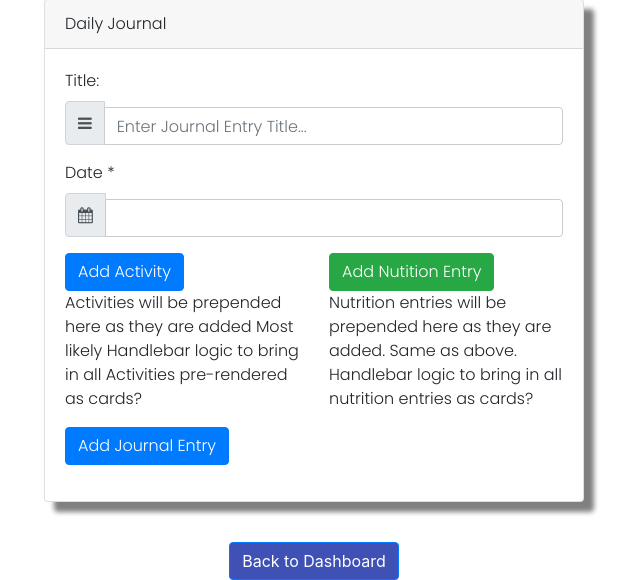
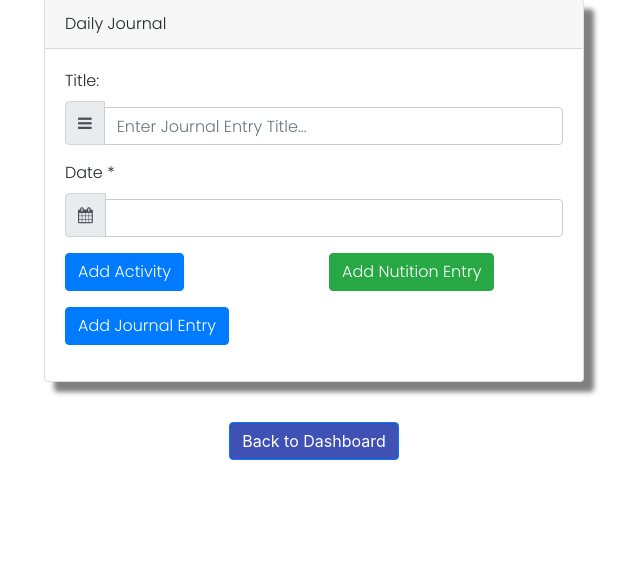
Before and after one commit to On-Your-Marc-GO/Balanced, a Node server app: page /journalEntry in a window 1280 px wide. Shown: the part 897-1477 px from the top of the page, without its empty margins (326-966 px from the left). After the commit the page ends 1357 px from the top, so only its background shows below. Run offline with Node 20, Linux system fonts and the light colour scheme; the visitor is signed in with stand-in values (Sample User, id 1); data that the repository does not hold is empty; some libraries are stand-ins or nearby versions.

Commit message:
deleted the note about prepending on the journal entry page

```diff
--- a/views/journalEntry.handlebars
+++ b/views/journalEntry.handlebars
@@ -108,16 +108,10 @@
     <div class='row'>
         <div class="col-6 JE-Activities-Col">
             <p>
-                Activities will be prepended here as they are added
-                Most likely Handlebar logic to bring in all Activities
-                pre-rendered as cards?
             </p>
         </div>
         <div class="col-6 JE-Nutition-Col">
             <p>
-                Nutrition entries will be prepended here as they are added.
-                Same as above. Handlebar logic to bring in all nutrition entries
-                as cards?
             </p>
         </div>
     </div>
```
